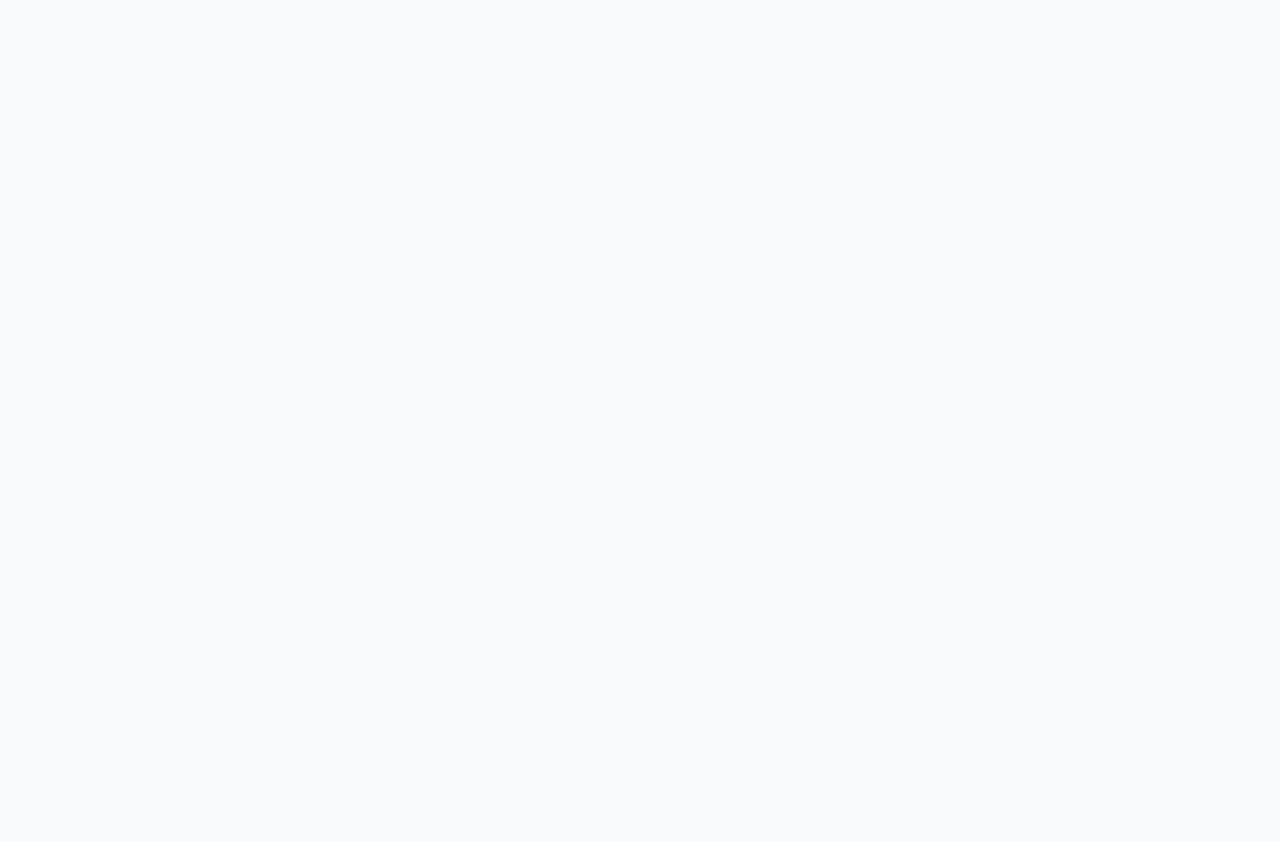
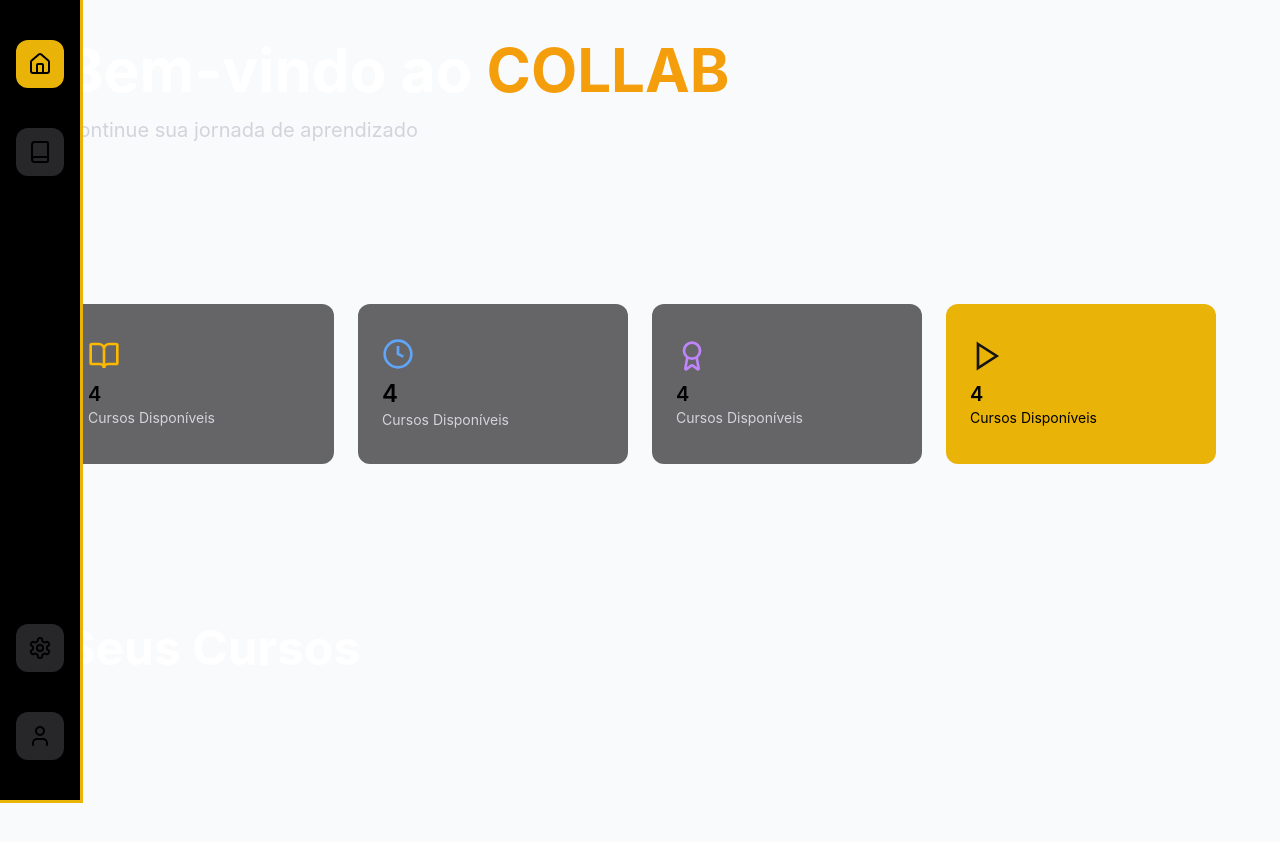
Before and after one commit to Zinorblatant-cpu/Collab-FrontEnd, a React (Create React App) app: page / in a window 1280 px wide. Shown: the top 842 px of the page. Built offline with nearby package versions, Linux system fonts and the light colour scheme.

Commit message:
update homepage

```diff
--- a/src/pages/HomePage.js
+++ b/src/pages/HomePage.js
@@ -1,20 +1,146 @@
 
 function App() {
-  const scrollToFinal = () => {
-    const finalSection = document.getElementById('final');
-    if (finalSection) {
-      finalSection.scrollIntoView({ behavior: 'smooth' });
-    }
-  };
 
   return (
   <body id='hero' className='min-h-screen bg-slate-50 dark:bg-zinc-900/100 dark:text-white'>
+    <main className='max-w-6xl mx-auto mt-10'>
 
-    <main className='max-w-4xl mx-auto mt-40'>
+      <section className="fixed left-0 top-0 h-screen w-20 bg-black flex flex-col justify-between items-center py-10 outline outline-yellow-500">
 
+
+        <div>
+          <div className="bg-yellow-500 w-12 h-12 flex items-center justify-center rounded-xl text-black">
+            <svg xmlns="http://www.w3.org/2000/svg" width="24" height="24"
+              viewBox="0 0 24 24" fill="none" stroke="currentColor"
+              strokeWidth="2" strokeLinecap="round" strokeLinejoin="round"
+              className="lucide lucide-house w-6 h-6">
+              <path d="M15 21v-8a1 1 0 0 0-1-1h-4a1 1 0 0 0-1 1v8"></path>
+              <path d="M3 10a2 2 0 0 1 .709-1.528l7-5.999a2 2 0 0 1 2.582 0l7 5.999A2 2 0 0 1 21 10v9a2 2 0 0 1-2 2H5a2 2 0 0 1-2-2z"></path>
+            </svg>
+          </div>
+
+          <div className="bg-zinc-800 w-12 h-12 flex items-center justify-center rounded-xl mt-10">
+            <svg xmlns="http://www.w3.org/2000/svg" width="24" height="24"
+              viewBox="0 0 24 24" fill="none" stroke="currentColor"
+              strokeWidth="2" strokeLinecap="round" strokeLinejoin="round"
+              className="lucide lucide-book w-6 h-6">
+              <path d="M4 19.5v-15A2.5 2.5 0 0 1 6.5 2H19a1 1 0 0 1 1 1v18a1 1 0 0 1-1 1H6.5a1 1 0 0 1 0-5H20"></path>
+            </svg>
+          </div>
+        </div>
+
+
+        <div>
+          <div className="bg-zinc-800 w-12 h-12 flex items-center justify-center rounded-xl">
+            <svg xmlns="http://www.w3.org/2000/svg" width="24" height="24"
+              viewBox="0 0 24 24" fill="none" stroke="currentColor"
+              strokeWidth="2" strokeLinecap="round" strokeLinejoin="round"
+              className="lucide lucide-settings w-6 h-6">
+              <path d="M12.22 2h-.44a2 2 0 0 0-2 2v.18a2 2 0 0 1-1 1.73l-.43.25a2 2 0 0 1-2 0l-.15-.08a2 2 0 0 0-2.73.73l-.22.38a2 2 0 0 0 .73 2.73l.15.1a2 2 0 0 1 1 1.72v.51a2 2 0 0 1-1 1.74l-.15.09a2 2 0 0 0-.73 2.73l.22.38a2 2 0 0 0 2.73.73l.15-.08a2 2 0 0 1 2 0l.43.25a2 2 0 0 1 1 1.73V20a2 2 0 0 0 2 2h.44a2 2 0 0 0 2-2v-.18a2 2 0 0 1 1-1.73l.43-.25a2 2 0 0 1 2 0l.15.08a2 2 0 0 0 2.73-.73l.22-.39a2 2 0 0 0-.73-2.73l-.15-.08a2 2 0 0 1-1-1.74v-.5a2 2 0 0 1 1-1.74l.15-.09a2 2 0 0 0 .73-2.73l-.22-.38a2 2 0 0 0-2.73-.73l-.15.08a2 2 0 0 1-2 0l-.43-.25a2 2 0 0 1-1-1.73V4a2 2 0 0 0-2-2z"/>
+              <circle cx="12" cy="12" r="3"/>
+            </svg>
+          </div>
+
+          <div className="bg-zinc-800 w-12 h-12 flex items-center justify-center rounded-xl mt-10">
+            <svg xmlns="http://www.w3.org/2000/svg" width="24" height="24"
+              viewBox="0 0 24 24" fill="none" stroke="currentColor"
+              strokeWidth="2" strokeLinecap="round" strokeLinejoin="round"
+              className="lucide lucide-user w-6 h-6">
+              <path d="M19 21v-2a4 4 0 0 0-4-4H9a4 4 0 0 0-4 4v2"></path>
+              <circle cx="12" cy="7" r="4"></circle>
+            </svg>
+          </div>
+        </div>
+
+      </section>
+
+      <section className="flex justify-between items-center">
+        <div>
+          <h1 className="sm:text-1xl md:text-2xl lg:text-4xl xl:text-6xl font-bold text-white whitespace-nowrap">
+            Bem-vindo ao <span className='text-amber-500'>COLLAB</span>
+          </h1>
+
+          <p className='mt-4 text-sm md:text-base lg:text-xl text-gray-300 max-w-2xl mx-auto'>
+            Continue sua jornada de aprendizado
+          </p>
+        </div>
+
+      </section>
+
+      <section className="mt-40 flex gap-6 justify-center ">
+        {/* Card 1 */}
+        <div className="bg-zinc-800/70  backdrop-blur-xs w-[320px] h-[160px] flex flex-col justify-center  rounded-xl focus:outline-2 outline-white">
+
+          <div className="ms-6">
+            <div className="flex gap-20 items-center ">
+              <svg xmlns="http://www.w3.org/2000/svg" className="w-8 h-8 text-[#FFB800]" viewBox="0 0 24 24" fill="none" stroke="currentColor" strokeWidth="2">
+                <path d="M12 7v14"></path>
+                <path d="M3 18a1 1 0 0 1-1-1V4a1 1 0 0 1 1-1h5a4 4 0 0 1 4 4 4 4 0 0 1 4-4h5a1 1 0 0 1 1 1v13a1 1 0 0 1-1 1h-6a3 3 0 0 0-3 3 3 3 0 0 0-3-3z"></path>
+              </svg>
+            </div>
+
+            <h3 className="text-xl font-semibold mt-2">4</h3>
+            <p className="text-sm text-zinc-300">Cursos Disponíveis</p>
+          </div>
+
+        </div>
+
+        {/* Card 2 */}
+        <div className="bg-zinc-800/70 w-[320px] h-[160px] flex flex-col justify-center rounded-xl">
+
+          <div className="ms-6">
+            <div className="">
+              <svg xmlns="http://www.w3.org/2000/svg" className="w-8 h-8 text-blue-400" viewBox="0 0 24 24" fill="none" stroke="currentColor" strokeWidth="2">
+                <circle cx="12" cy="12" r="10"></circle>
+                <polyline points="12 6 12 12 16 14"></polyline>
+              </svg>
+            </div>
+
+            <h3 className="text-2xl font-semibold mt-2">4</h3>
+            <p className="text-sm text-zinc-300">Cursos Disponíveis</p>
+          </div>
+
+        </div>
+
+        {/* Card 3 */}
+        <div className="bg-zinc-800/70 w-[320px] h-[160px] flex flex-col justify-center  rounded-xl">
+
+          <div className="ms-6">
+            <svg xmlns="http://www.w3.org/2000/svg" className="w-8 h-8 text-purple-400" viewBox="0 0 24 24" fill="none" stroke="currentColor" strokeWidth="2">
+              <path d="m15.477 12.89 1.515 8.526a.5.5 0 0 1-.81.47l-3.58-2.687a1 1 0 0 0-1.197 0l-3.586 2.686a.5.5 0 0 1-.81-.469l1.514-8.526"></path>
+              <circle cx="12" cy="8" r="6"></circle>
+            </svg>
+
+            <h3 className="text-xl font-semibold mt-2">4</h3>
+            <p className="text-sm text-zinc-300">Cursos Disponíveis</p>
+          </div>
+        </div>
+
+        {/* Card 4 */}
+        <div className="bg-yellow-500 w-[320px] h-[160px] flex flex-col justify-center  rounded-xl">
+          <div className="ms-6">
+            <svg xmlns="http://www.w3.org/2000/svg" className="w-8 h-8 text-[#151515]" viewBox="0 0 24 24" fill="none" stroke="currentColor" strokeWidth="2">
+              <polygon points="6 3 20 12 6 21 6 3"></polygon>
+            </svg>
+
+            <h3 className="text-xl font-semibold mt-2">4</h3>
+            <p className="text-sm text-black">Cursos Disponíveis</p>
+          </div>
+        </div>
+      </section>
+
+      <section className="mt-40 flex gap-6  ">
+        <h1 className="text-xl sm:text-2xl md:text-3xl lg:text-4xl xl:text-5xl font-bold text-white ">
+            Seus Cursos
+        </h1>
+
+        <div className="bg-gray-600;">
+
+        </div>
+      </section>
     </main>
+  </body>
 
-  </body>
 );
 }
 
```
Also changed, not shown: public/collab.jpg (added).
